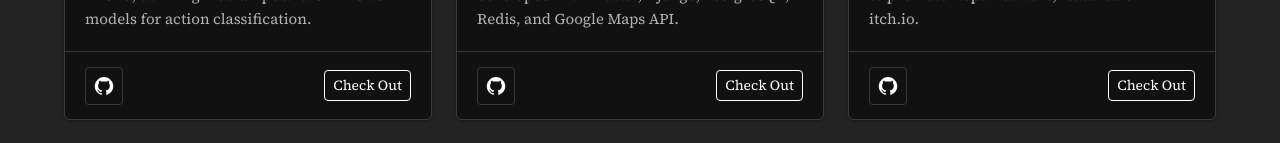
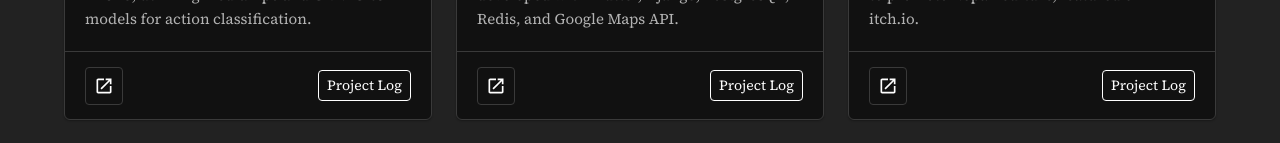
Before and after one commit to Aryanlivi/aryan-manandhar, a Next.js app: page /projects in a window 1280 px wide. Shown: the part 424-567 px from the top of the page. Built offline with nearby package versions, Linux system fonts and the light colour scheme.

Commit message:
Change UI Software Card

```diff
--- a/components/software/SoftwareCard.css
+++ b/components/software/SoftwareCard.css
@@ -80,7 +80,7 @@
   padding: 0.9rem 1.25rem;
 }
 
-.software-card-github {
+.software-card-launch {
   display: inline-flex;
   align-items: center;
   justify-content: center;
@@ -92,12 +92,12 @@
   transition: color 0.2s ease, border-color 0.2s ease;
 }
 
-.software-card-github:hover {
-  color: var(--accent) !important;
-  border-color: var(--accent);
+.software-card-launch:hover {
+  color:black !important;
+  background-color: white;
 }
 
-.software-card-checkout {
+.software-card-log {
   font-family: var(--font-sans);
   font-weight: 300;
   border-radius: 4px;
--- a/components/software/SoftwareCard.tsx
+++ b/components/software/SoftwareCard.tsx
@@ -1,7 +1,8 @@
 "use client";
 
 import { Button, Card } from "react-bootstrap";
-import GitHubIcon from "@mui/icons-material/GitHub";
+// import GitHubIcon from "@mui/icons-material/GitHub";
+import { Launch } from "@mui/icons-material";
 import StarRoundedIcon from "@mui/icons-material/StarRounded";
 import type { Software } from "@/data/site";
 import "./SoftwareCard.css";
@@ -29,21 +30,22 @@ export default function SoftwareCard({ item }: { item: Software }) {
       </Card.Body>
       <Card.Footer className="software-card-footer">
         <a
-          href={item.github}
+          href={item.link}
           target="_blank"
           rel="noreferrer"
-          className="software-card-github"
-          aria-label={`View ${item.name} on GitHub`}
+          className="software-card-launch"
+          aria-label={`View ${item.name}`}
         >
-          <GitHubIcon fontSize="small" />
+          <Launch fontSize="small" />
         </a>
+
         <Button
           href={item.demo}
           variant="outline-light"
           size="sm"
-          className="software-card-checkout"
+          className="software-card-log"
         >
-          Check Out
+          Project Log
         </Button>
       </Card.Footer>
     </Card>
```
Also changed, not shown: app/projectlog/page.tsx (added, +7 -0 lines), components/projects/ProjectCard.tsx (deleted, +0 -10 lines), app/projectlog/projectlog.css (added).
